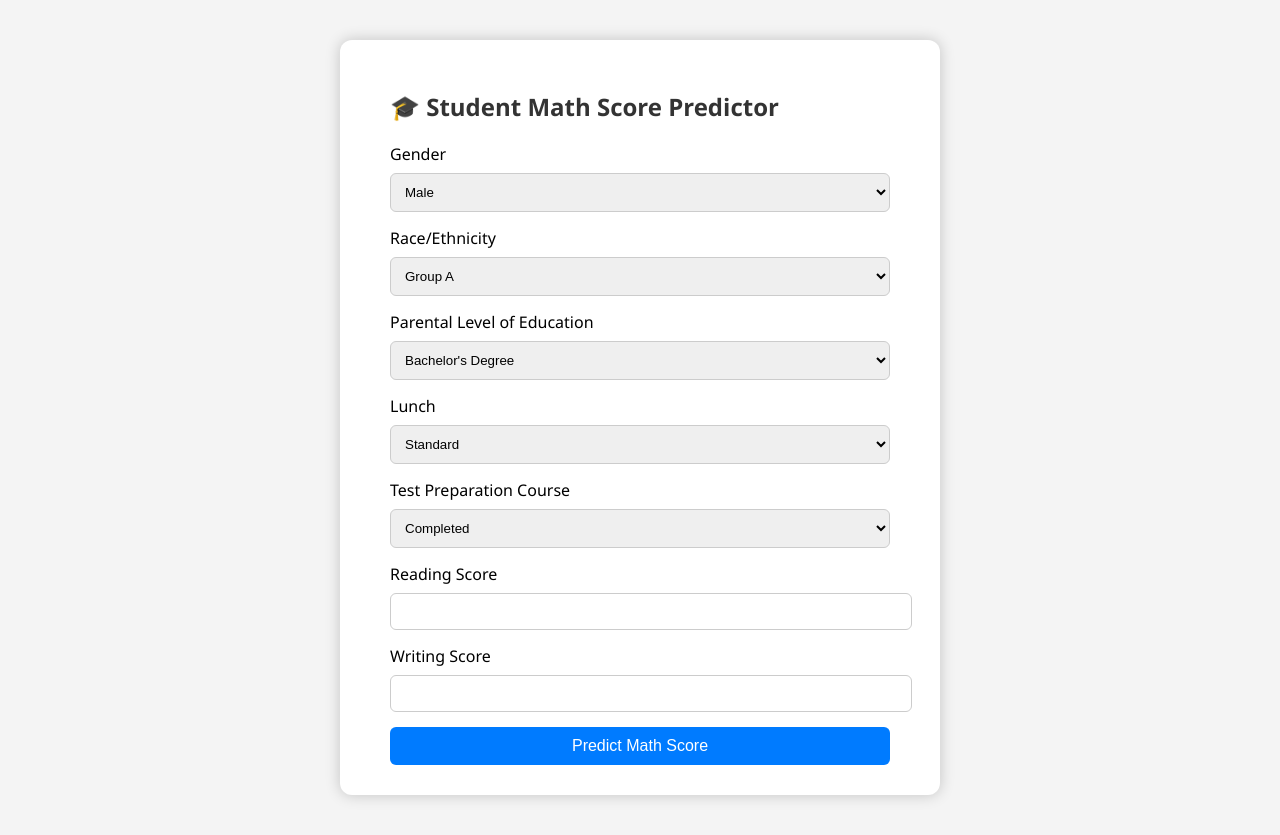
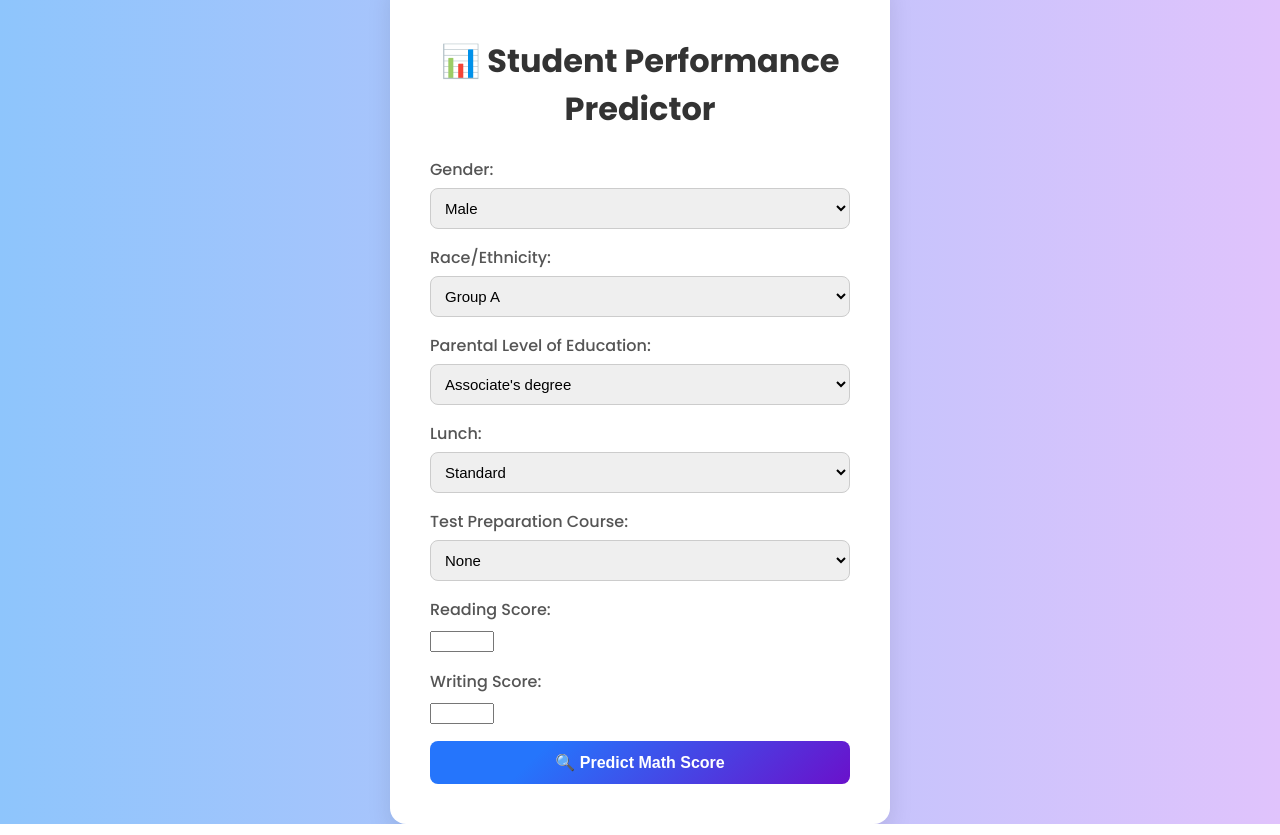
Before and after one commit to kaushik-gowda/ML_Project, a Flask app: page / in a window 1280 px wide. Run offline with Flask 3, Linux system fonts and the light colour scheme; parts of the project's set-up code (start-up, migrations or seed data) failed here and were passed over.

Commit message:
ui updation

```diff
--- a/templates/index.html
+++ b/templates/index.html
@@ -1,68 +1,100 @@
 <!DOCTYPE html>
-<html>
+<html lang="en">
 <head>
+    <meta charset="UTF-8">
+    <meta name="viewport" content="width=device-width, initial-scale=1.0">
     <title>Student Performance Predictor</title>
+    <link href="https://fonts.googleapis.com/css2?family=Poppins:wght@300;500;700&display=swap" rel="stylesheet">
     <style>
         body {
-    font-family: 'Segoe UI', sans-serif;
-    background-color: #f4f4f4;
             margin: 0;
-    padding: 40px;
+            padding: 0;
+            font-family: 'Poppins', sans-serif;
+            background: linear-gradient(to right, #8EC5FC, #E0C3FC);
             display: flex;
             justify-content: center;
+            align-items: center;
+            height: 100vh;
         }
+
         .container {
-        background-color: white;
-        padding: 30px 50px;
-        border-radius: 12px;
-        box-shadow: 0 0 15px rgba(0,0,0,0.2);
-        max-width: 500px;
+            background-color: #ffffff;
+            padding: 40px;
+            border-radius: 16px;
+            box-shadow: 0 10px 25px rgba(0, 0, 0, 0.1);
+            width: 420px;
+            max-width: 90%;
+        }
+
+        h1 {
+            text-align: center;
+            color: #333333;
+            margin-bottom: 24px;
+        }
+
+        .form-group {
+            margin-bottom: 16px;
+        }
+
+        label {
+            display: block;
+            margin-bottom: 6px;
+            color: #555;
+            font-weight: 500;
+        }
+
+        input[type=\"number\"],
+        select {
             width: 100%;
+            padding: 10px;
+            border: 1px solid #ccc;
+            border-radius: 8px;
+            font-size: 15px;
         }
-    h2 {
+
+        button {
+            width: 100%;
+            background-color: #6a11cb;
+            background-image: linear-gradient(315deg, #6a11cb 0%, #2575fc 74%);
+            color: white;
+            padding: 12px;
+            border: none;
+            border-radius: 8px;
+            font-size: 16px;
+            font-weight: 600;
+            cursor: pointer;
+            transition: background 0.3s ease;
+        }
+
+        button:hover {
+            background-image: linear-gradient(315deg, #2575fc 0%, #6a11cb 74%);
+        }
+
+        .result {
+            margin-top: 30px;
+            background-color: #f3f9ff;
+            padding: 15px;
+            border-left: 4px solid #2575fc;
+            border-radius: 8px;
+            font-size: 17px;
             color: #333;
         }
-    input, select {
-        width: 100%;
-        padding: 10px;
-        margin: 8px 0 15px;
-        border: 1px solid #ccc;
-        border-radius: 6px;
-    }
-    button {
-        width: 100%;
-        background-color: #007BFF;
-        color: white;
-        padding: 10px;
-        border: none;
-        border-radius: 6px;
-        font-size: 16px;
-    }
-    .result {
-        margin-top: 20px;
-        font-size: 18px;
-        font-weight: bold;
-        color: green;
-    }
-    .error {
-        color: red;
-        font-size: 16px;
-        margin-top: 10px;
-    }
     </style>
-
 </head>
 <body>
     <div class="container">
-        <h2>🎓 Student Math Score Predictor</h2>
-        <form method="post">
-            <label>Gender</label>
+        <h1>📊 Student Performance Predictor</h1>
+        <form action="/predict" method="POST">
+            <div class="form-group">
+                <label>Gender:</label>
                 <select name="gender" required>
                     <option value="male">Male</option>
                     <option value="female">Female</option>
                 </select>
+            </div>
 
-            <label>Race/Ethnicity</label>
+            <div class="form-group">
+                <label>Race/Ethnicity:</label>
                 <select name="race_ethnicity" required>
                     <option value="group A">Group A</option>
                     <option value="group B">Group B</option>
@@ -70,40 +102,52 @@
                     <option value="group D">Group D</option>
                     <option value="group E">Group E</option>
                 </select>
+            </div>
 
-            <label>Parental Level of Education</label>
+            <div class="form-group">
+                <label>Parental Level of Education:</label>
                 <select name="parental_level_of_education" required>
-                <option value="bachelor's degree">Bachelor's Degree</option>
-                <option value="some college">Some College</option>
-                <option value="master's degree">Master's Degree</option>
-                <option value="associate's degree">Associate's Degree</option>
-                <option value="high school">High School</option>
+                    <option value="associate's degree">Associate's degree</option>
+                    <option value="bachelor's degree">Bachelor's degree</option>
+                    <option value="high school">High school</option>
+                    <option value="master's degree">Master's degree</option>
+                    <option value="some college">Some college</option>
                 </select>
+            </div>
 
-            <label>Lunch</label>
+            <div class="form-group">
+                <label>Lunch:</label>
                 <select name="lunch" required>
                     <option value="standard">Standard</option>
                     <option value="free/reduced">Free/Reduced</option>
                 </select>
+            </div>
 
-            <label>Test Preparation Course</label>
+            <div class="form-group">
+                <label>Test Preparation Course:</label>
                 <select name="test_preparation_course" required>
+                    <option value="none">None</option>
                     <option value="completed">Completed</option>
-                <option value="none">None</option>
                 </select>
+            </div>
 
-            <label>Reading Score</label>
-            <input type="number" name="reading_score" step="1" required>
+            <div class="form-group">
+                <label>Reading Score:</label>
+                <input type="number" name="reading_score" min="0" max="100" required>
+            </div>
 
-            <label>Writing Score</label>
-            <input type="number" name="writing_score" step="1" required>
+            <div class="form-group">
+                <label>Writing Score:</label>
+                <input type="number" name="writing_score" min="0" max="100" required>
+            </div>
 
-            <button type="submit">Predict Math Score</button>
+            <button type="submit">🔍 Predict Math Score</button>
         </form>
 
-        {% if prediction is not none %}
+        {% if prediction_text %}
         <div class="result">
-                📊 Predicted Math Score: {{ prediction }}
+            <h2>📈 Predicted Math Score:</h2>
+            <p>{{ prediction_text }}</p>
         </div>
         {% endif %}
     </div>
```
Also changed, not shown: README.md. Lines whose indentation alone changed are shown as unchanged.
